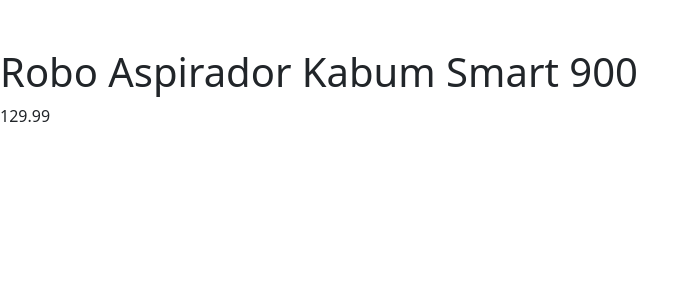
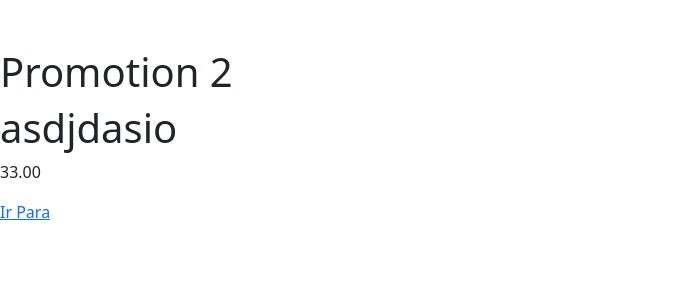
Before and after one commit to wagnerpalmeira/django-labiv-2024-2, a Django app: page /promotions/2/ in a window 1280 px wide. Shown: the part 56-356 px from the top of the page, without its empty margins (0-699 px from the left). Run offline with Django 5.2, Linux system fonts and the light colour scheme; data comes from the database, SQL or seed files in the repository; both versions use the stored data as it was after the commit; some libraries are stand-ins or nearby versions.

Commit message:
Adding ORM and new structure

```diff
--- a/promocode/promocode/urls.py
+++ b/promocode/promocode/urls.py
@@ -1,14 +1,13 @@
 
 from django.contrib import admin
-from django.urls import path
+from django.urls import path, include
 from promotions.views import promotions_list, promotion_detail
 from django.conf import settings
 from django.conf.urls.static import static
 
 
 urlpatterns = [
-    path('promotions/', promotions_list),
-    path('promotions/<int:pk>/', promotion_detail),
+    path('promotions/', include('promotions.urls')),
     path('admin/', admin.site.urls),
 ]
 
--- a/promocode/promotions/models/comment.py
+++ b/promocode/promotions/models/comment.py
@@ -10,3 +10,6 @@
 
     user = models.ForeignKey(user_model, on_delete=models.PROTECT)
     promotion = models.ForeignKey(Promotion, on_delete=models.PROTECT)
+
+    def __str__(self) -> str:
+        return self.title
--- a/promocode/promotions/templates/promotions/detail.html
+++ b/promocode/promotions/templates/promotions/detail.html
@@ -3,6 +3,8 @@
 {% block content %}
     <main>
         <h1>{{ promotion.title }} </h1>
+        <h1>{{ promotion.description }} </h1>
         <p>{{ promotion.price }}</p>
+        <a href="{{promotion.url}}">Ir Para</a>
     </main>
 {% endblock %}
--- a/promocode/promotions/templates/promotions/index.html
+++ b/promocode/promotions/templates/promotions/index.html
@@ -2,6 +2,7 @@
 
 {% block content %}
 <div class="container">
+    <a href="#" class="btn btn-primary w-100">Cadastrar Promoção</a>
     <div class="row">
         {% for promotion in promotions %}
         <div class="col-12 mt-2">
@@ -13,7 +14,7 @@
                             {{promotion.price}} R$
                         </h1>
                     </p>
-                    <a href="#" class="card-link" target="_blank">Detalhes</a>
+                    <a href="{% url 'promotions:promotion_detail' promotion.pk %}" class="card-link">Detalhes</a>
                     <a href="{{promotion.url}}" class="card-link" target="_blank">Acessar Promoção</a>
                 </div>
             </div>
--- /dev/null
+++ b/promocode/promotions/urls.py
@@ -0,0 +1,9 @@
+from django.urls import path
+from promotions.views import promotions_list, promotion_detail
+
+app_name = 'promotions'
+
+urlpatterns = [
+    path('', promotions_list, name='promotions_list'),
+    path('<int:pk>/', promotion_detail, name='promotion_detail'),
+]
--- a/promocode/promotions/views.py
+++ b/promocode/promotions/views.py
@@ -1,19 +1,8 @@
 from django.shortcuts import render
-
-promotions = [
-    {
-        'title': 'Post Um',
-        'price': 29.99,
-        'url': 'https://google.com'
-    },
-    {
-        'title': 'Robo Aspirador Kabum Smart 900',
-        'price': 129.99,
-        'url': 'https://www.kabum.com.br/produto/366169/robo-aspirador-kabum-smart-900-127v-branco-ir360-controle-via-app-recipiente-dispensador-de-po-kbsf011'
-    },
-]
+from promotions.models.promotion import Promotion
 
 def promotions_list(request):
+    promotions = Promotion.objects.all()
     context  = {
         'promotions': promotions,
     }
@@ -22,7 +11,7 @@
 
 # PATH PARAM
 def promotion_detail(request, pk):
-    promotion = promotions[pk-1]
+    promotion = Promotion.objects.get(pk=pk)
     return render(request, 'promotions/detail.html', {
         'promotion': promotion
     })
```
Also changed, not shown: promocode/db.sqlite3.
